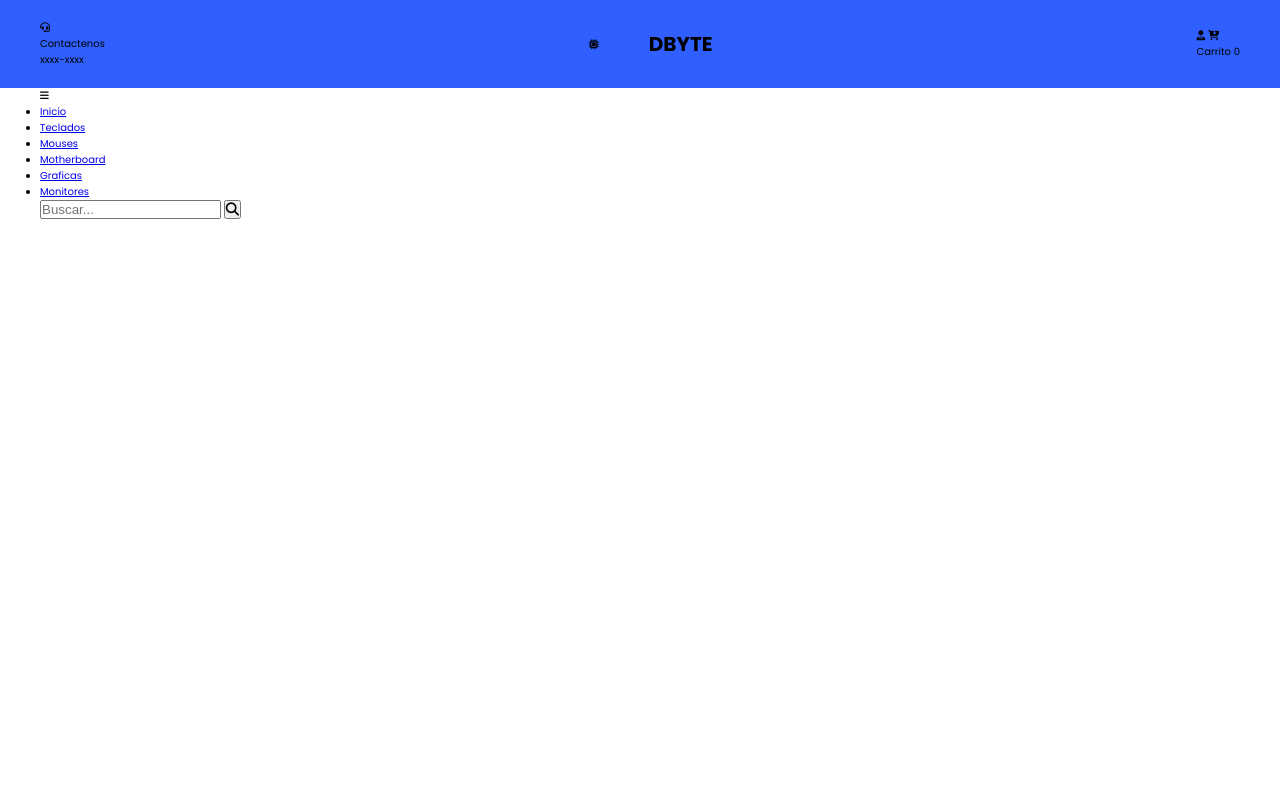
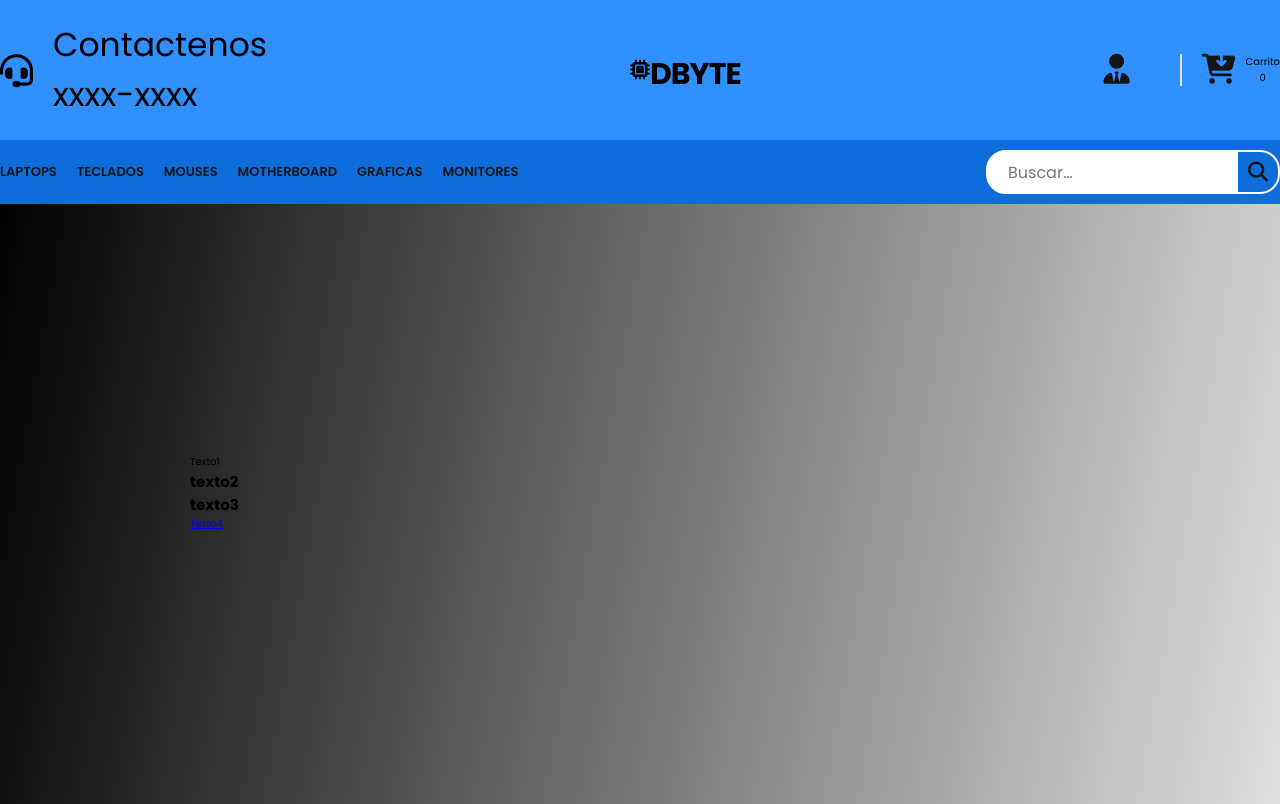
Before and after one commit to Edward1103/DBytePage, a plain HTML site: page home.html in a window 1280 px wide. Drawn offline with Linux system fonts and the light colour scheme.

Commit message:
Sexto Commit

```diff
--- a/home.html
+++ b/home.html
@@ -10,7 +10,7 @@
     <header>
         <div class="container-hero">
             <div class="container hero">
-                <div class="customer-suppport">
+                <div class="customer-support">
                     <i class="fa-solid fa-headset"></i>
                     <div class="content-customer-support">
                         <span class="text">Contactenos</span>
@@ -20,7 +20,8 @@
 
                 <div class="container-logo">
                     <i class="fa-solid fa-microchip"></i>
-                    <h1 class="logo"><a href="/">DBYTE</a></h1>
+                    <h1 class="logo"><a href="/">DByte</a></h1>
+
                 </div>
 
                 <div class="container-user">
@@ -38,7 +39,7 @@
             <nav class="navbar container">
                 <i class="fa-solid fa-bars"></i>
                 <ul class="menu">
-                    <li><a href="#">Inicio</a></li>
+                    <li><a href="#">Laptops</a></li>
                     <li><a href="#">Teclados</a></li>
                     <li><a href="#">Mouses</a></li>
                     <li><a href="#">Motherboard</a></li>
@@ -56,6 +57,14 @@
         </div>
     </header>
 
+    <section class="banner">
+        <div class="content-banner">
+            <p>Texto1</p>
+            <h2>texto2<br>texto3</h2>
+            <a href="#">Texto4</a>
+        </div>
+    </section>
+
     <script src="https://kit.fontawesome.com/321b082298.js" crossorigin="anonymous"></script>
 
 </body>
--- a/styleHome.css
+++ b/styleHome.css
@@ -1,8 +1,8 @@
 @import url('https://fonts.googleapis.com/css2?family=Poppins:ital,wght@0,100;0,200;0,300;0,400;0,500;0,600;0,700;0,800;0,900;1,100;1,200;1,300;1,400;1,500;1,600;1,700;1,800;1,900&display=swap');
 
 :root {
-    --primary-color: #21246f;
-    --background-color: #2f5ffe;
+    --primary-color: #0e6dda;
+    --background-color: #2f90fe;
     --dark-color: #151515;
 }
 
@@ -20,7 +20,7 @@ html{
 /*UTILIDADES*/
 
 .container{
-    max-width: 120rem;
+    max-width: 185rem;
     margin: 0 auto;
 }
 
@@ -59,11 +59,153 @@ html{
     gap: 5rem;
 }
 
-.container-logo i {
-    gap: .3rem;
+.container-logo{
+    font-size: 2rem;
+    gap: 0rem;
 }
 
 .container-logo a{
     text-decoration: none;
     color: #000;
+    font-size: 3rem;
+    text-transform: uppercase;
+    letter-spacing: -1px;
 }
+
+.container-user{
+    display: flex;
+    gap: 1rem;
+    cursor: pointer;
+}
+
+.container-user .fa-user-tie{
+    font-size: 3rem;
+    color: var(--dark-color);
+    padding-right: 5.0rem;
+    border-right: 2px solid #e2e2e2;
+}
+
+.container-user .fa-cart-arrow-down{
+    font-size: 3rem;
+    color: var(--dark-color);
+    padding-left: 1rem;
+}
+
+.content-shopping-cart{
+    display: flex;
+    flex-direction: column;
+    align-items: center;
+}
+
+/*NAVBAR*/
+
+.container-navbar{
+    background-color: var(--primary-color);
+}
+
+.navbar{
+    display: flex;
+    justify-content: space-between;
+    align-items: center;
+    padding: 1rem 0;
+}
+
+.navbar .fa-bars{
+    display: none;
+}
+
+.menu{
+    display: flex;
+    gap: 2rem;
+}
+
+.menu li{
+    list-style: none;
+}
+
+.menu a{
+    text-decoration: none;
+    font-size: 1.3rem;
+    color: var(--dark-color);
+    font-weight: 600;
+    text-transform: uppercase;
+    position: relative;
+}
+
+.menu a::after{
+    content: '';
+    width: 1.5rem;
+    height: 1px;
+    background-color: #fff;
+    position: absolute;
+    bottom: -3px;
+    left: 50%;
+    transform: translate(-50%, 50%);
+    opacity: 0;
+    transition: all .3s ease;
+}
+
+.menu a:hover::after{
+    opacity: 1;
+}
+
+.menu a:hover{
+    color: #fff;
+}
+
+.search-form{
+    position: relative;
+    display: flex;
+    align-items: center;
+    border: 2px solid #fff;
+    border-radius: 2rem;
+    background-color: #fff;
+    height: 4.4rem;
+    overflow: hidden;
+}
+
+.search-form input{
+    outline: none;
+    font-family: inherit;
+    border: none;
+    width: 25rem;
+    font-size: 1.6rem;
+    padding: 0 2rem;
+    color: var(--dark-color);
+    cursor: text;
+}
+
+.search-form input::-webkit-search-cancel-button{
+    appearance: none;
+}
+
+.search-form .btn-search{
+    border: none;
+    background-color: var(--primary-color);
+    display: flex;
+    align-items: center;
+    justify-content: center;
+    height: 100%;
+    padding: 1rem;
+}
+
+.btn-search i{
+    font-size: 2rem;
+    color: var(--dark-color);
+    cursor: pointer;
+}
+
+/*BANNER*/
+
+.banner{
+    background-image: linear-gradient(100deg, #000000, #00000020), url('');
+    height: 60rem;
+    background-size: cover;
+    background-position: center;
+}
+
+.content-banner{
+    max-width: 90rem;
+    margin: 0 auto;
+    padding: 25rem 0;
+}
```
